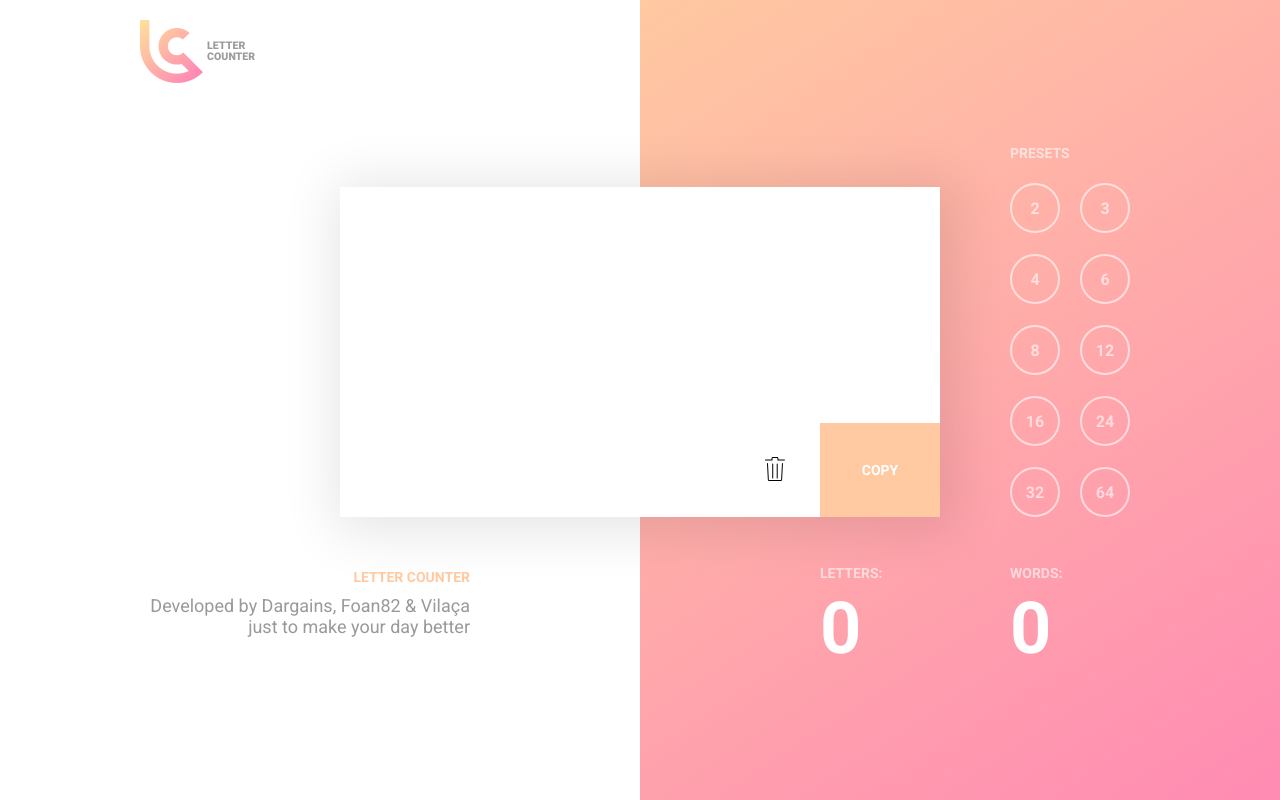
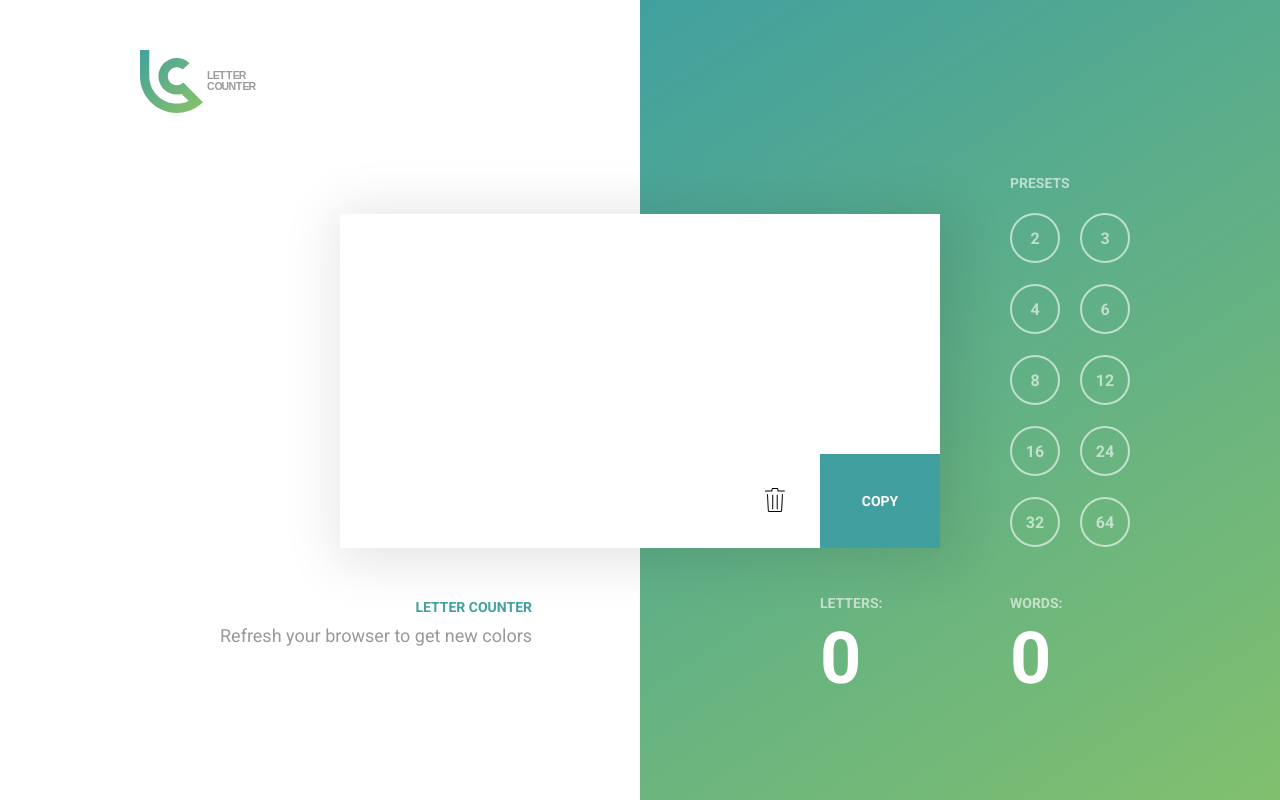
Before and after one commit to dargains/lettercounter, a React (Create React App) app: page / in a window 1280 px wide. Built offline with nearby package versions, Linux system fonts and the light colour scheme.

Commit message:
UPD: colors on refresh;

```diff
--- a/src/App.css
+++ b/src/App.css
@@ -42,6 +42,9 @@ main {
   width: 100%;
   padding: 20px;
   height: 100vh;
+  display: flex;
+  align-items: center;
+  justify-content: center;
 }
 .leftContainer,
 .rightContainer {
@@ -64,6 +67,9 @@ main {
   height: 100%;
   max-width: 1000px;
   margin: 0 auto;
+  width: 100%;
+  height: 90vh;
+  max-height: 700px;
 }
 .logoD {
   max-width: 120px;
@@ -72,19 +78,19 @@ main {
   display: none;
 }
 .textarea {
-  top: 100px;
+  top: 97px;
+  padding-top: 38px;
   box-shadow: 5px 5px 50px 10px rgba(0,0,0,.1);
   width: 100%;
-  height: 330px;
+  height: 334px;
   max-width: 60%;
   margin: 0 auto;
   background-color: var(--neu01);
 }
 .textarea textarea {
-  height: 238px;
+  height: 202px;
   width: 100%;
-  padding: 40px 25px;
-  padding-bottom: 10px;
+  padding: 0 25px 10px;
   color: var(--neu06);
   font-size: 18px;
   line-height: 24px;
@@ -139,7 +145,7 @@ textarea {
   text-align: right;
   position: absolute;
   top: 540px;
-  left: 0;
+  left: 8%;
 }
 .title {
   color: var(--primaryColor);
--- a/src/App.js
+++ b/src/App.js
@@ -1,12 +1,13 @@
 import React, { Component } from 'react';
 import './App.css';
 import bin from './img/bin.svg';
-import logoD from './img/logo.png';
+// import logoD from './img/logo.png';
 import logoM from './img/logoWhite.png';
 import FlipButton from './FlipButton';
 
+const rand = (min,max) => min + Math.random() * (max - min);
+
 class App extends Component {
-
   constructor(props) {
     super(props);
     this.state = {
@@ -20,6 +21,9 @@ class App extends Component {
     this.onCopy = this.onCopy.bind(this);
     this.onClear = this.onClear.bind(this);
     this.insertLorem = this.insertLorem.bind(this);
+
+    root.style.setProperty('--primaryColor', this.getRandomColor());
+    root.style.setProperty('--secondaryColor', this.getRandomColor());
   }
   onChange(event) {
     this.setState({text: this.refs.textarea.value}, this.updateCounts);
@@ -32,7 +36,7 @@ class App extends Component {
 
     const buttonsList = Array.prototype.slice.call(document.querySelectorAll('[data-letters]'));
     buttonsList.forEach(item => item.classList.remove('selected'))
-    if (letters && letters <= 512) buttonsList.find(item => parseInt(item.dataset.letters) >= letters).classList.add('selected');
+    if (letters && letters <= 512) buttonsList.find(item => parseInt(item.dataset.letters, 10) >= letters).classList.add('selected');
 
     this.setState({letters,words});
   }
@@ -64,6 +68,12 @@ class App extends Component {
     const buttonsList = Array.prototype.slice.call(document.querySelectorAll('[data-letters]'));
     buttonsList.forEach(item => item.classList.remove('selected'))
   }
+  getRandomColor() {
+    var h = rand(1, 360);
+    var s = rand(10, 80);
+    var l = rand(20, 70);
+    return 'hsl(' + h + ',' + s + '%,' + l + '%)';
+  }
   render() {
     const letterCount = this.state.letters;
     const wordCount = this.state.words;
@@ -73,8 +83,55 @@ class App extends Component {
         <div className="rightContainer"></div>
         <div className="wrapper">
           <div className="logo">
-          <img className="logoD" src={logoD} alt="lettercounter"/>
-          <img className="logoM" src={logoM} alt="lettercounter"/>
+            <svg className="logoD" version="1.1" id="Layer_1" xmlns="http://www.w3.org/2000/svg" xmlnsXlink="http://www.w3.org/1999/xlink" x="0px" y="0px" viewBox="0 0 120 63" style={{"enable-background":"new 0 0 120 63"}} xmlSpace="preserve">
+            <g>
+            	<defs>
+            		<filter id="Adobe_OpacityMaskFilter" filterUnits="userSpaceOnUse" x="-0.4" y="-0.4" width="63.7" height="64.7">
+            			<feColorMatrix  type="matrix" values="1 0 0 0 0  0 1 0 0 0  0 0 1 0 0  0 0 0 1 0"/>
+            		</filter>
+            	</defs>
+            	<mask maskUnits="userSpaceOnUse" x="-0.4" y="-0.4" width="63.7" height="64.7" id="b_1_">
+            		<g style={{"filter":"url(#Adobe_OpacityMaskFilter)"}}>
+            			<path id="a_1_" style={{"fill-rule":"evenodd","clip-rule":"evenodd","fill":"#FFFFFF"}} d="M43.3,32.5c-1.7,1.8-4,2.8-6.5,2.8c-5,0-9-4-9-9
+            				c0-4.9,4-9,9-9c2.3,0,4.4,0.9,5.9,2.3l6.8-6.4C46.2,9.8,41.6,8,36.8,8c-10.1,0-18.4,8.2-18.4,18.3c0,10.1,8.2,18.3,18.4,18.3
+            				c1.7,0,3.3-0.2,4.8-0.7l7.1,7c-3.7,1.8-7.7,2.7-11.9,2.7c-15.1,0-27.5-12.3-27.5-27.4V0H0v26.3C0,46.5,16.5,63,36.8,63
+            				c8.1,0,15.8-2.6,22.2-7.4c1.4-1,2.7-2.2,3.9-3.4L43.3,32.5z"/>
+            		</g>
+            	</mask>
+            	<g style={{"mask":"url(#b_1_)"}}>
+
+            			<linearGradient id="SVGID_1_" gradientUnits="userSpaceOnUse" x1="-241.1487" y1="422.3855" x2="-240.2982" y2="421.5098" gradientTransform="matrix(63.737 0 0 -64.749 15370.1973 27348.1973)">
+            			<stop  offset="0" style={{"stop-color":"var(--primaryColor)"}}/>
+            			<stop  offset="1" style={{"stop-color":"var(--secondaryColor)"}}/>
+            		</linearGradient>
+            		<path style={{"fill-rule":"evenodd","clip-rule":"evenodd","fill":"url(#SVGID_1_)"}} d="M-0.4-0.4h63.7v64.7H-0.4V-0.4z"/>
+            	</g>
+            	<text transform="matrix(1 0 0 1 67 29)" style={{"fill":"#9B9B9B", "font-family":"Arial", "font-weight":"700", "font-size":"10.552px"}}>L</text>
+            	<text transform="matrix(1 0 0 1 73.5456 29)" style={{"fill":"#9B9B9B", "font-family":"Arial", "font-weight":"700", "font-size":"10.552px"}}> </text>
+            	<text transform="matrix(1 0 0 1 72.819 29)" style={{"fill":"#9B9B9B", "font-family":"Arial", "font-weight":"700", "font-size":"10.552px"}}>E</text>
+            	<text transform="matrix(1 0 0 1 80.0551 29)" style={{"fill":"#9B9B9B", "font-family":"Arial", "font-weight":"700", "font-size":"10.552px"}}> </text>
+            	<text transform="matrix(1 0 0 1 79.025 29)" style={{"fill":"#9B9B9B", "font-family":"Arial", "font-weight":"700", "font-size":"10.552px"}}>T</text>
+            	<text transform="matrix(1 0 0 1 85.6576 29)" style={{"fill":"#9B9B9B", "font-family":"Arial", "font-weight":"700", "font-size":"10.552px"}}> </text>
+            	<text transform="matrix(1 0 0 1 85.946 29)" style={{"fill":"#9B9B9B", "font-family":"Arial", "font-weight":"700", "font-size":"10.552px"}}>T</text>
+            	<text transform="matrix(1 0 0 1 92.4916 29)" style={{"fill":"#9B9B9B", "font-family":"Arial", "font-weight":"700", "font-size":"10.552px"}}> </text>
+            	<text transform="matrix(1 0 0 1 92.698 29)" style={{"fill":"#9B9B9B", "font-family":"Arial", "font-weight":"700", "font-size":"10.552px"}}>E</text>
+            	<text transform="matrix(1 0 0 1 99.8311 29)" style={{"fill":"#9B9B9B", "font-family":"Arial", "font-weight":"700", "font-size":"10.552px"}}> </text>
+            	<text transform="matrix(1 0 0 1 98.697 29)" style={{"fill":"#9B9B9B", "font-family":"Arial", "font-weight":"700", "font-size":"10.552px"}}>R</text>
+            	<text transform="matrix(1 0 0 1 67 40)" style={{"fill":"#9B9B9B", "font-family":"Arial", "font-weight":"700", "font-size":"10.552px"}}>CO</text>
+            	<text transform="matrix(1 0 0 1 83.028 40)" style={{"fill":"#9B9B9B", "font-family":"Arial", "font-weight":"700", "font-size":"10.552px"}}> </text>
+            	<text transform="matrix(1 0 0 1 81.41 40)" style={{"fill":"#9B9B9B", "font-family":"Arial", "font-weight":"700", "font-size":"10.552px"}}>U</text>
+            	<text transform="matrix(1 0 0 1 89.1253 40)" style={{"fill":"#9B9B9B", "font-family":"Arial", "font-weight":"700", "font-size":"10.552px"}}> </text>
+            	<text transform="matrix(1 0 0 1 88.518 40)" style={{"fill":"#9B9B9B", "font-family":"Arial", "font-weight":"700", "font-size":"10.552px"}}>N</text>
+            	<text transform="matrix(1 0 0 1 96.0903 40)" style={{"fill":"#9B9B9B", "font-family":"Arial", "font-weight":"700", "font-size":"10.552px"}}> </text>
+            	<text transform="matrix(1 0 0 1 95.73 40)" style={{"fill":"#9B9B9B", "font-family":"Arial", "font-weight":"700", "font-size":"10.552px"}}>T</text>
+            	<text transform="matrix(1 0 0 1 102.2756 40)" style={{"fill":"#9B9B9B", "font-family":"Arial", "font-weight":"700", "font-size":"10.552px"}}> </text>
+            	<text transform="matrix(1 0 0 1 102.481 40)" style={{"fill":"#9B9B9B", "font-family":"Arial", "font-weight":"700", "font-size":"10.552px"}}>E</text>
+            	<text transform="matrix(1 0 0 1 109.6141 40)" style={{"fill":"#9B9B9B", "font-family":"Arial", "font-weight":"700", "font-size":"10.552px"}}> </text>
+            	<text transform="matrix(1 0 0 1 108.481 40)" style={{"fill":"#9B9B9B", "font-family":"Arial", "font-weight":"700", "font-size":"10.552px"}}>R</text>
+            </g>
+            </svg>
+
+            <img className="logoM" src={logoM} alt="lettercounter"/>
           </div>
           <div className="textarea">
             <label htmlFor="textarea"></label>
@@ -105,7 +162,7 @@ class App extends Component {
           </div>
           <div className="about">
             <h1 className="title">Letter Counter</h1>
-            <p className="aboutText">Developed by Dargains, Foan82 & Vilaça just to make your day better</p>
+            <p className="aboutText">Refresh your browser to get new colors</p>
           </div>
         </div>
       </main>
--- a/src/index.js
+++ b/src/index.js
@@ -7,5 +7,5 @@ ReactDOM.render(<App />, document.getElementById('root'));
 if ('serviceWorker' in navigator) {
   navigator.serviceWorker
     .register('./service-worker.js')
-    .then(function() { console.log('Service Worker v1.15 Registered'); });
+    .then(function() { console.log('Service Worker v1.17 Registered'); });
 }
--- a/src/service-worker.js
+++ b/src/service-worker.js
@@ -1,4 +1,4 @@
-var cacheName = 'lettercounter v1.15';
+var cacheName = 'lettercounter v1.17';
 var filesToCache = [
   '/',
   '/index.html',
```
Also changed, not shown: src/img/logo.svg.
